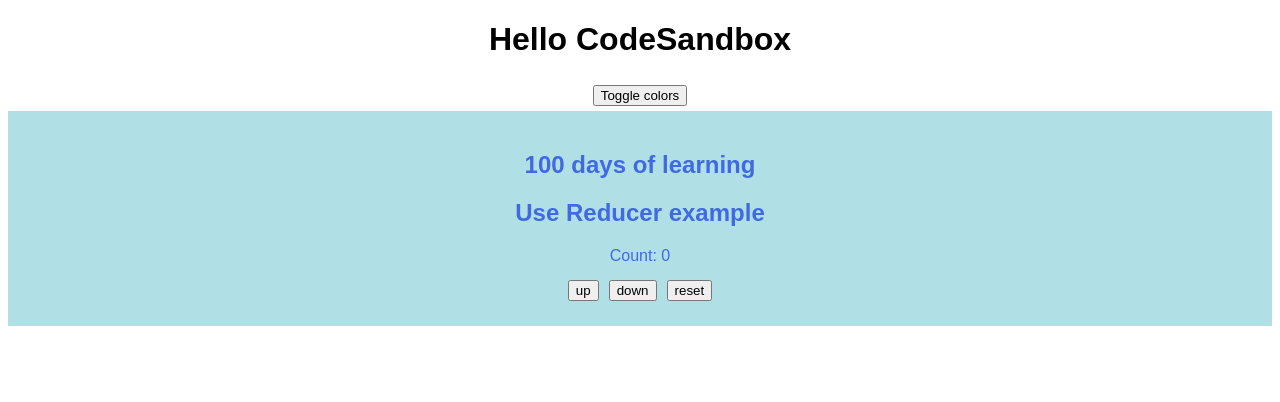
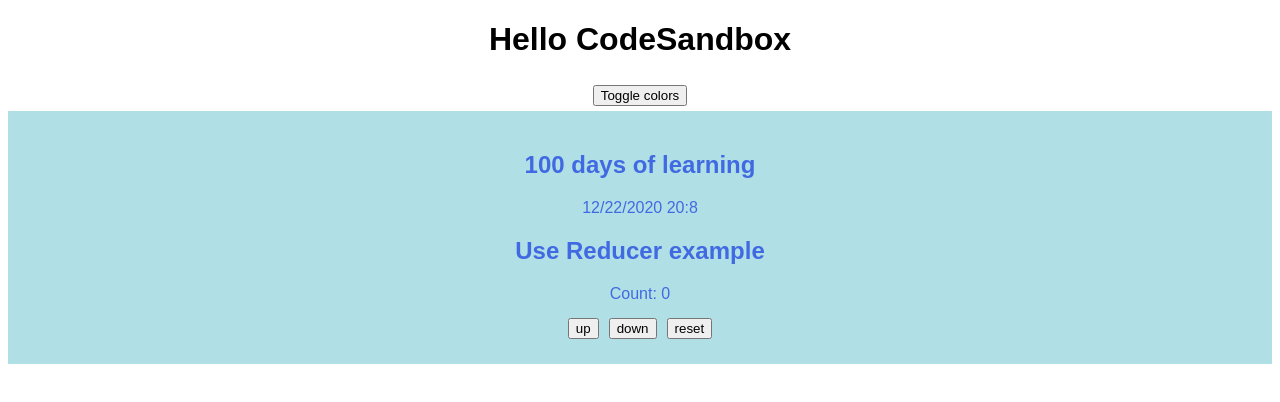
Before and after one commit to bbenedict/codesandbox-react, a React (Create React App) app: page / in a window 1280 px wide. Shown: the top 402 px of the page. Built offline with nearby package versions, Linux system fonts and the light colour scheme.

Commit message:
First attempt at useMemo

```diff
--- a/src/Content.js
+++ b/src/Content.js
@@ -2,6 +2,7 @@ import React, { useContext } from "react";
 import styled from "styled-components";
 import UseReducer from "./UseReducer";
 import { MyContext } from "./UseContext";
+import DisplayTime from "./UseMemo";
 
 const StyledContent = styled.div`
   color: ${(props) => props.color};
@@ -9,11 +10,22 @@ const StyledContent = styled.div`
   padding: 20px;
 `;
 
+// useMemo in DisplayTime is not really doing what it should because there
+// is nothing to reliably trigger an update. revisit with a better example...
 export default function Content() {
   const theme = useContext(MyContext);
+  const now = new Date();
+
   return (
     <StyledContent color={theme.color} backgroundColor={theme.backgroundColor}>
       <h2>100 days of learning</h2>
+      {DisplayTime(
+        now.getMonth() + 1,
+        now.getDate(),
+        now.getFullYear(),
+        now.getHours(),
+        now.getMinutes()
+      )}
       <UseReducer />
     </StyledContent>
   );
--- /dev/null
+++ b/src/UseMemo.js
@@ -0,0 +1,10 @@
+import { useMemo } from "react";
+
+export default function DisplayTime(month, day, year, hour, minute) {
+  const dateString = useMemo(() => {
+    console.log("Updating memoized values...");
+    return `${month}/${day}/${year} ${hour}:${minute}`;
+  }, [month, day, year, hour, minute]);
+
+  return dateString;
+}
```
